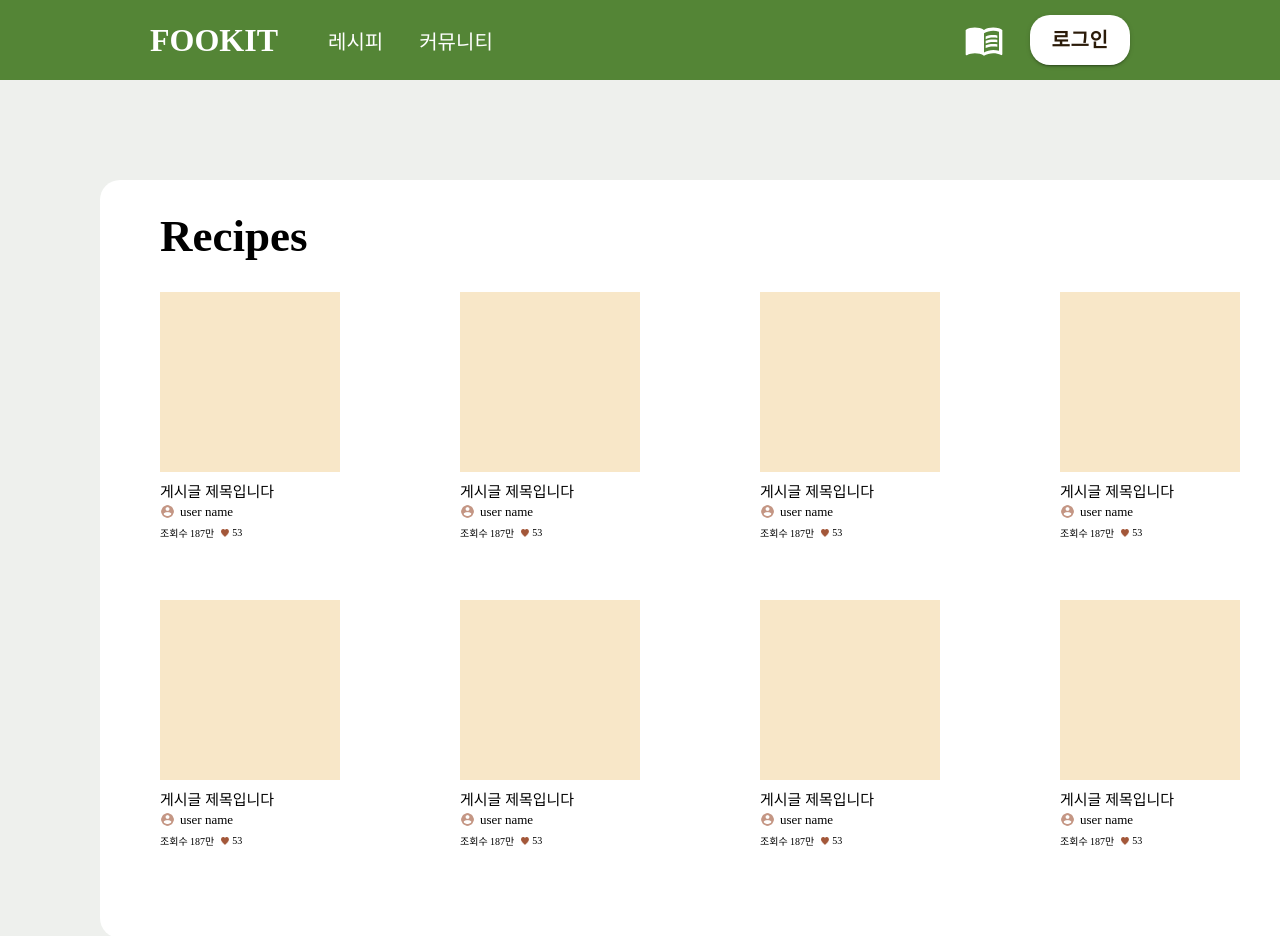
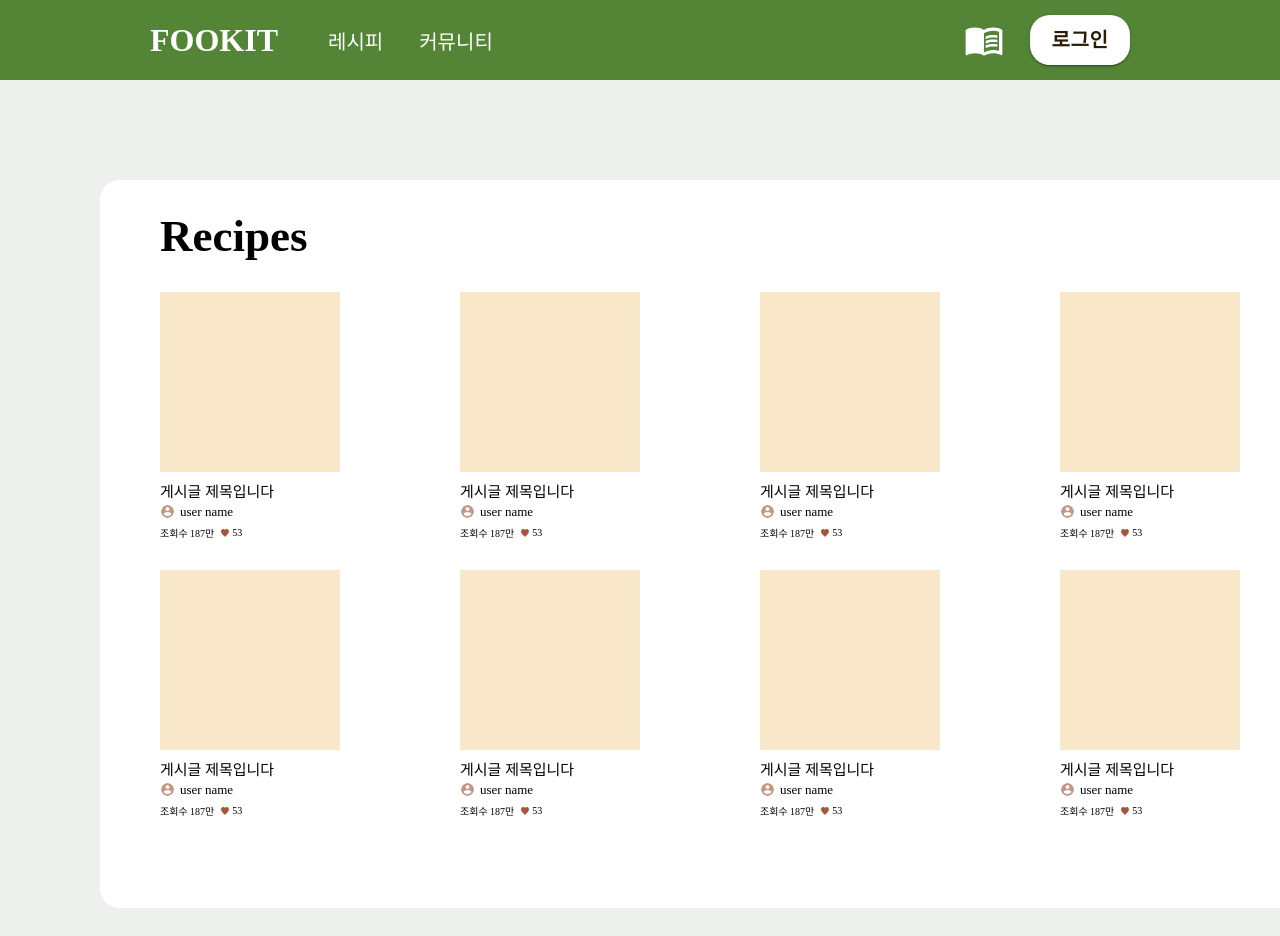
Before and after one commit to oooihmm/fookit, a React (Create React App) app: page /recipes in a window 1280 px wide. Shown: the top 936 px of the page. Built offline with nearby package versions, Linux system fonts and the light colour scheme; a web font is replaced by a local one.

Commit message:
Fix: 레시피 페이지 레이아웃 수정

```diff
--- a/src/pages/recipes/page.tsx
+++ b/src/pages/recipes/page.tsx
@@ -42,7 +42,6 @@ const Contents = styled.div`
   flex-wrap: wrap;
   flex-direction: row;
   justify-content: space-between;
-  gap: 60px 10%;
 `;
 
 const ContentsFooter = styled.div`
@@ -79,6 +78,8 @@ const RecipesPage = () => {
           <Post />
           <Post />
           <Post />
+        </Contents>
+        <Contents>
           <Post />
           <Post />
           <Post />
```
